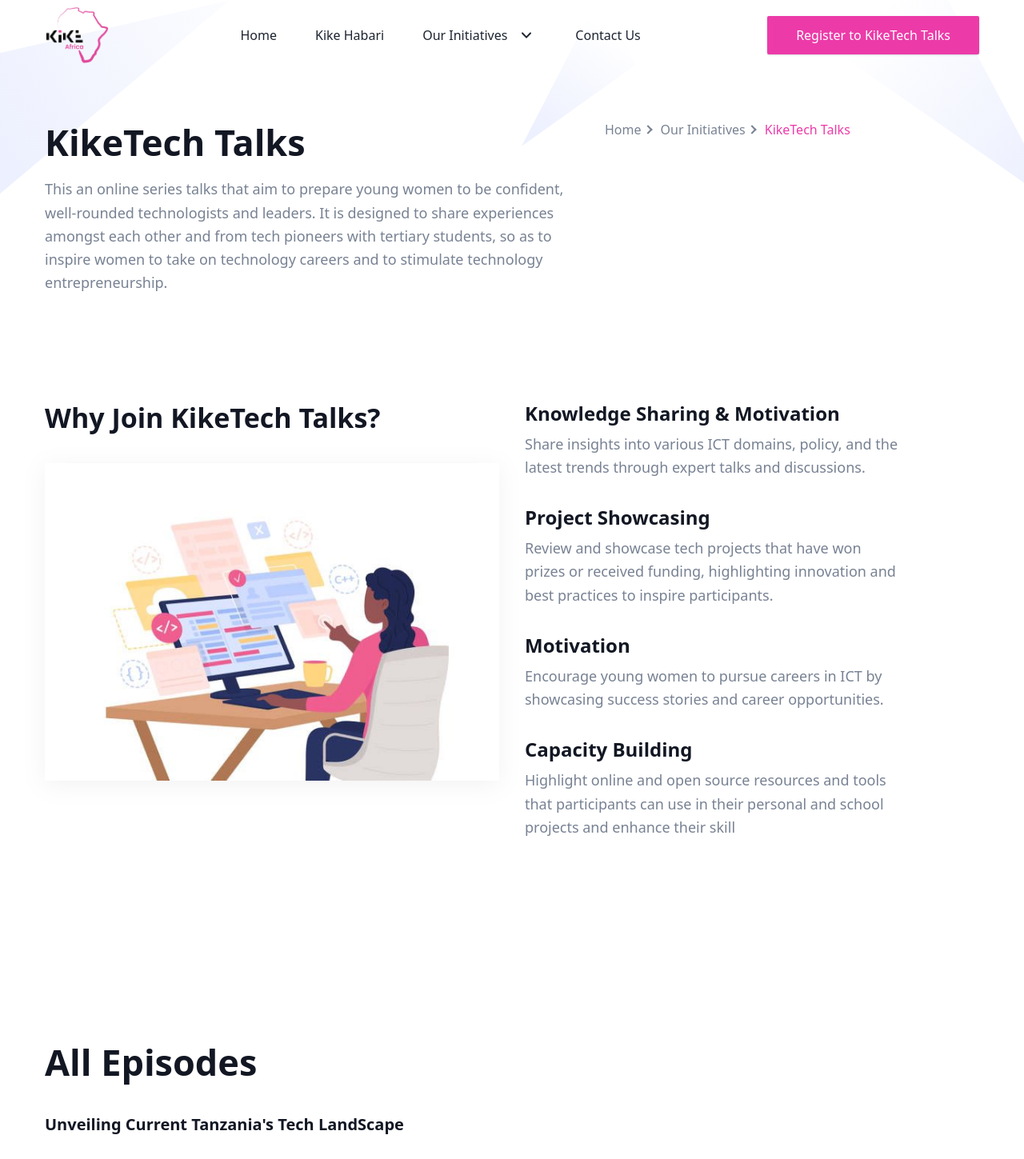
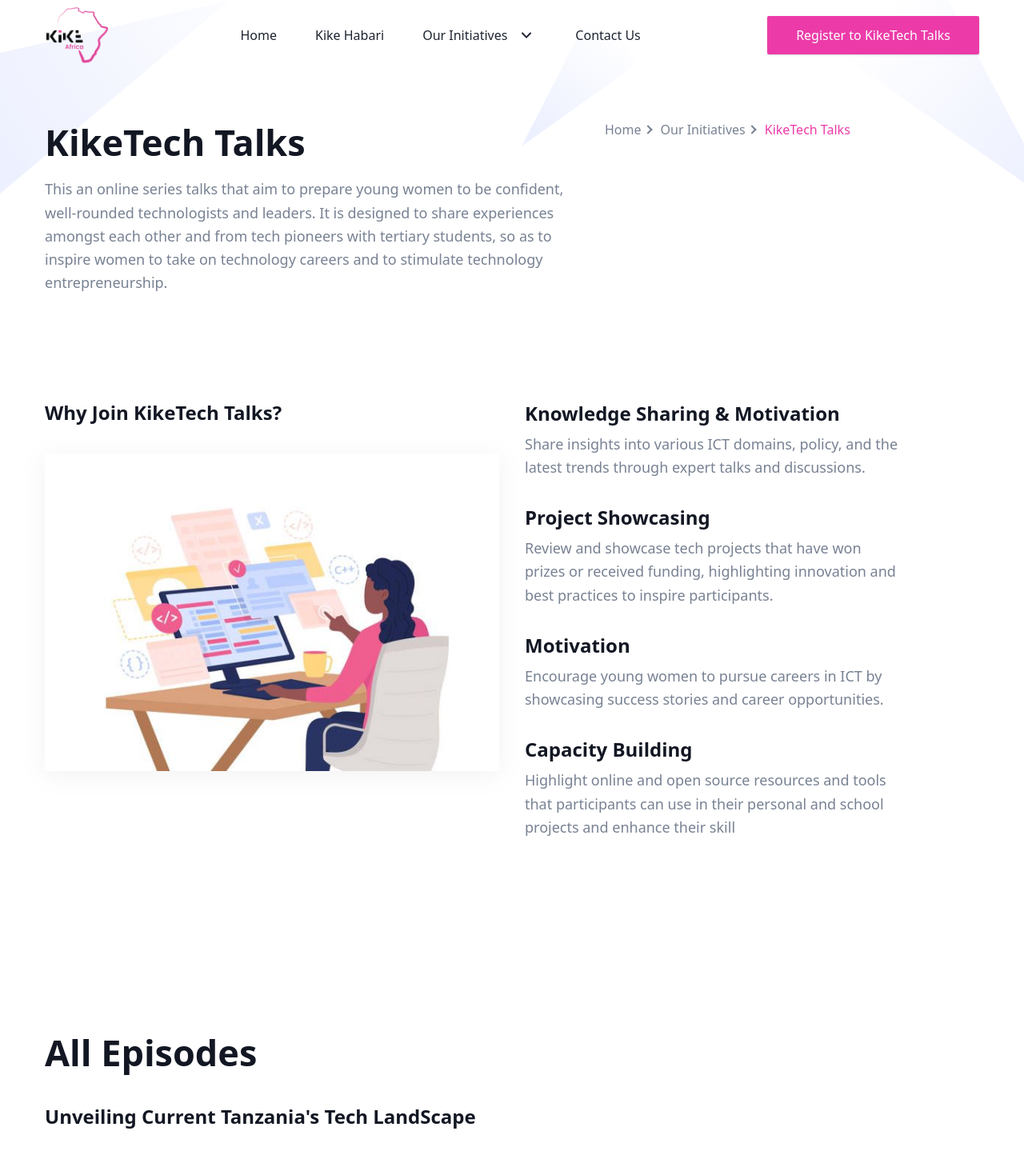
Before and after one commit to KhadijaMahanga/solid, a Next.js app: page /our-initiatives/tech-talks in a window 1280 px wide. Shown: the top 1449 px of the page at 80% size. Built offline with nearby package versions, Linux system fonts and the light colour scheme.

Commit message:
adjust titles

```diff
--- a/components/TalksEpisodes/Episode.tsx
+++ b/components/TalksEpisodes/Episode.tsx
@@ -3,7 +3,7 @@
 const EpisodeItem = (data: Episode) => {
     return (
               <div>
-                <h2 className="mb-8 text-3xl font-bold leading-tight text-black  sm:text-xl sm:leading-tight">
+                <h2 className="mb-8 md:text-2xl font-bold leading-tight text-black text-l sm:leading-tight">
                   {data.title}
                 </h2>
                 <p className="mb-10 text-base font-medium leading-relaxed text-body-color sm:text-lg sm:leading-relaxed lg:text-base lg:leading-relaxed xl:text-lg xl:leading-relaxed">
--- a/components/TalksObjective/index.tsx
+++ b/components/TalksObjective/index.tsx
@@ -27,7 +27,7 @@
       <div className="container">
         <div className="-mx-4 flex flex-wrap items-start">
           <div className="w-full px-4 lg:w-1/2">
-          <h4 className="mb-9 font-bold !leading-tight text-black sm:text-2xl md:text-[34px]">
+          <h4 className="mb-9 font-bold !leading-tight text-black text-2xl">
             Why Join KikeTech Talks?
           </h4>
             <div
```
